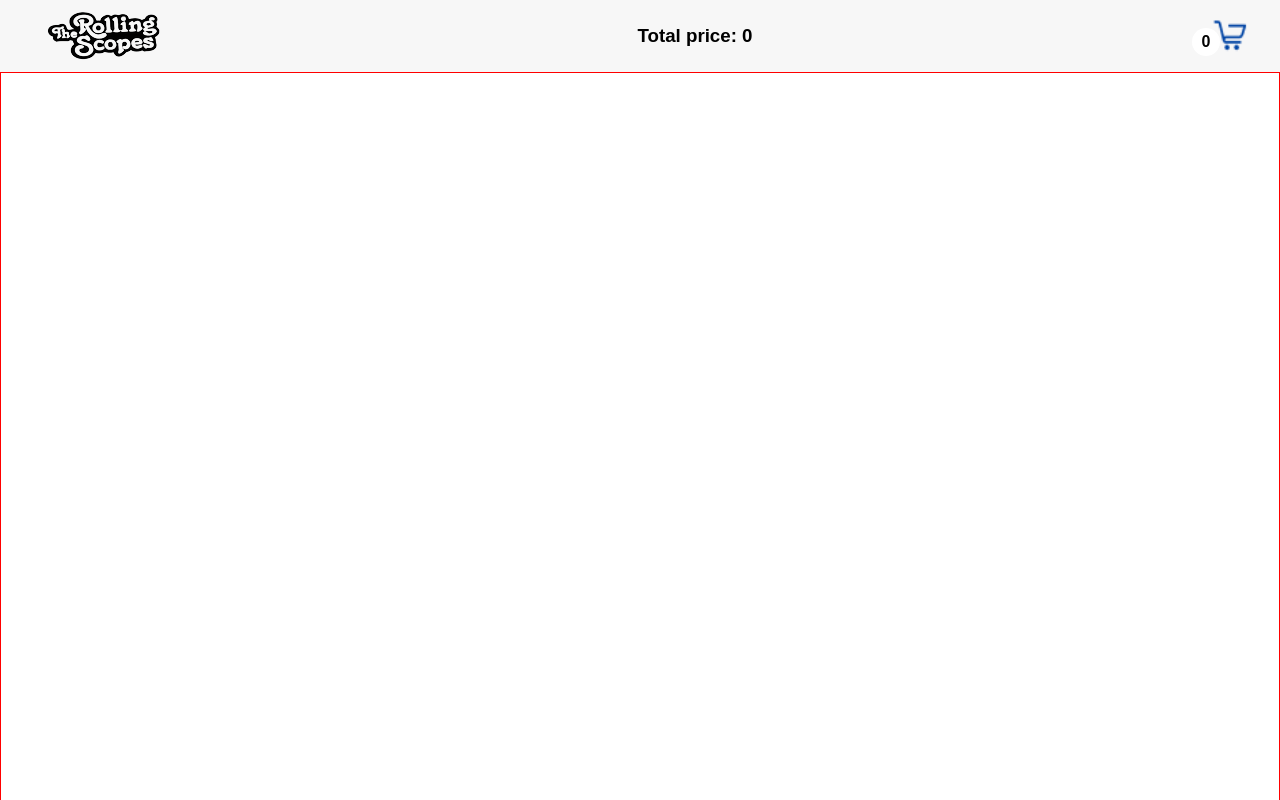
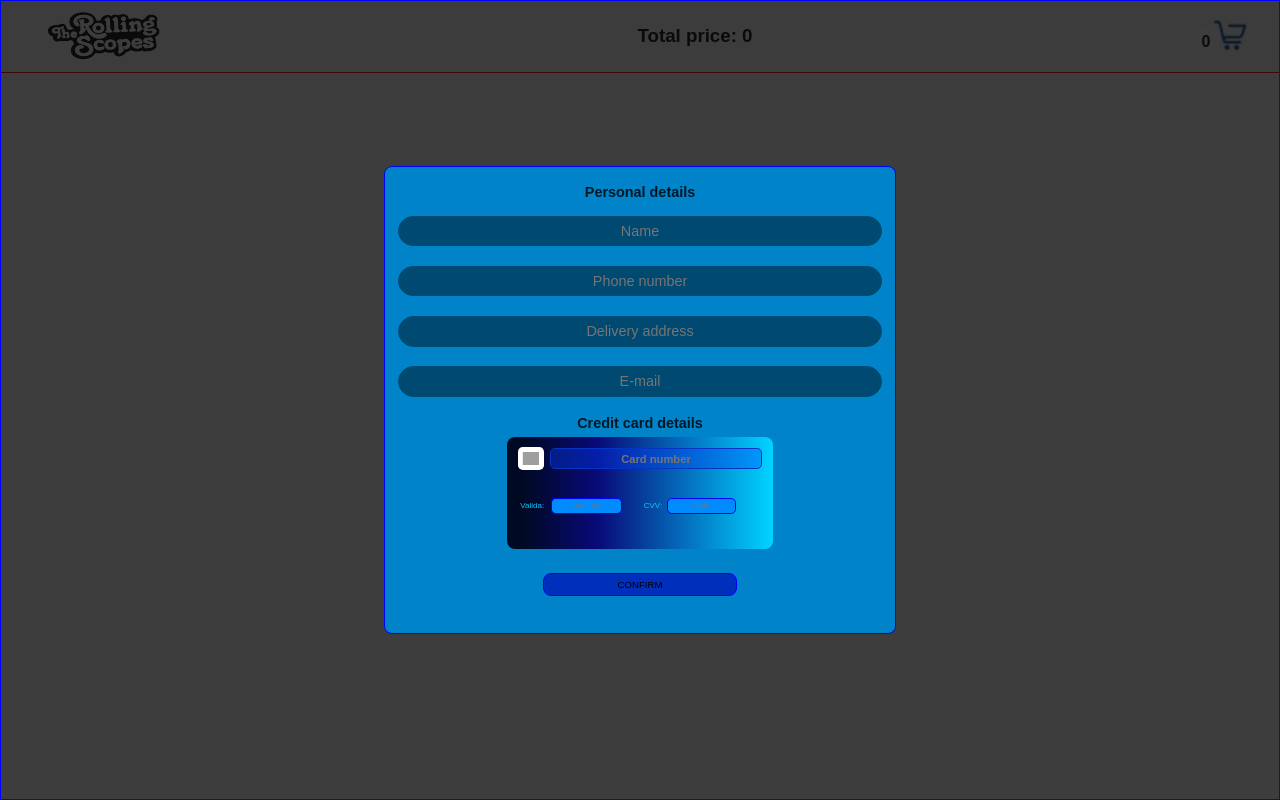
Before and after one commit to gamesam88/online-store, a React (Create React App) app: page /cart in a window 1280 px wide. Shown: the top 800 px of the page. Built offline with nearby package versions, Linux system fonts and the light colour scheme; grey boxes are pictures that could not be loaded.

Commit message:
fix: App.scss

```diff
--- a/src/App.scss
+++ b/src/App.scss
@@ -84,11 +84,6 @@ img {
   margin-right: auto;
 }
 .catalog-block {
-/*
-  display: grid;
-  grid-template-columns: repeat(4, minmax(0, 1fr));
-  gap: 33px;
-  */
 
   display: flex;
   flex-wrap: wrap;
--- a/src/components/Cart/modalWindow/ModalWindow.tsx
+++ b/src/components/Cart/modalWindow/ModalWindow.tsx
@@ -9,7 +9,7 @@ function ModalWindow(){
 
     return(
         //  modal-wrapper__block add if className
-        <div className="modal-wrapper modal-wrapper__block">
+        <div className="modal-wrapper">
            <ModalContent />
         </div>
     )
```
